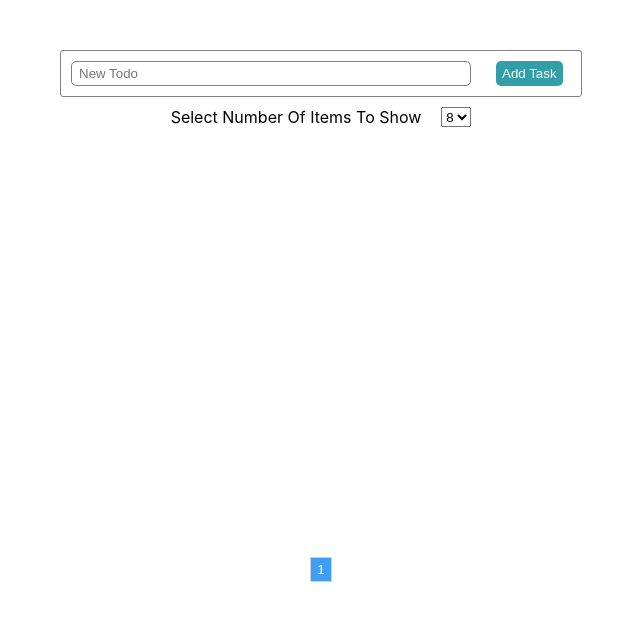
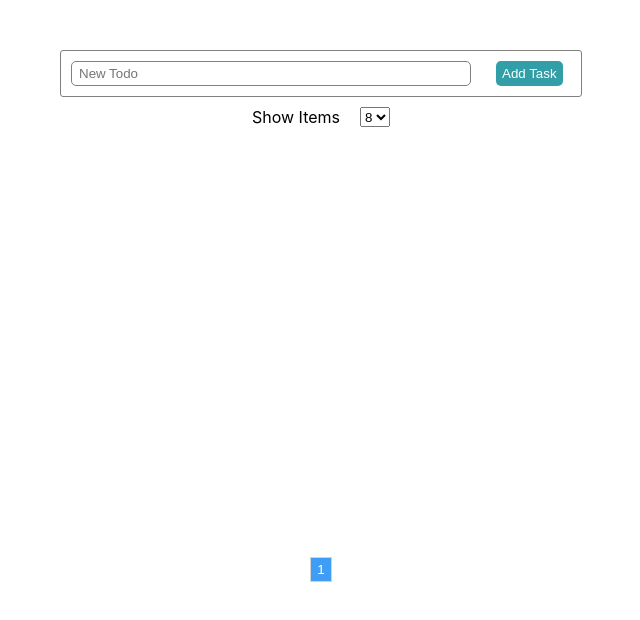
Before and after one commit to gurami98/todo-app-react, a React (Create React App) app: page / in a window 1280 px wide. Shown: the top 620 px of the page, without its empty margins (319-959 px from the left). Built offline with nearby package versions, Linux system fonts and the light colour scheme; the HTML template or start-up script is replaced by a standard one.

Commit message:
complex pagination finish

```diff
--- a/src/App.js
+++ b/src/App.js
@@ -24,32 +24,32 @@ const App = () => {
 
 
 	const handleSubmit = (text) => {
-    let newArr = [...list, {text, done:false, id: new Date().getTime()}]
-    if(text.trim()) {
+		let newArr = [...list, {text, done: false, id: new Date().getTime()}]
+		if (text.trim()) {
 			setList(newArr)
 			let listCount = newArr.length
 			let pageCount = Math.ceil(listCount / itemsToShow)
-      if(listCount === 0) setPageNumbers([1])
-      else if(listCount % itemsToShow === 1) {
+			if (listCount === 0) setPageNumbers([1])
+			else if (listCount % itemsToShow === 1) {
 				setPageNumbers(pageCount)
 				setActive(pageCount)
-        if(pageCount > maxPageNumberLimit){
+				if (pageCount > maxPageNumberLimit) {
 					setMaxPageNumberLimit(pageCount)
 					setMinPageNumberLimit(pageCount - pageNumberLimit + 1)
 				}
 			}
-    }else alert('Enter an item')
+		} else alert('Enter an item')
 	}
 
 	const changePage = (page) => {
 		setActive(page)
-    if(page < pageNumberLimit) {
+		if (page <= pageNumberLimit) {
 			setMaxPageNumberLimit(pageNumberLimit)
 			setMinPageNumberLimit(1)
-    }else if(page >= pageNumbers - pageNumberLimit + 1){
+		} else if (page >= pageNumbers - pageNumberLimit + 1) {
 			setMaxPageNumberLimit(pageNumbers)
 			setMinPageNumberLimit(pageNumbers - pageNumberLimit + 1)
-    }else{
+		} else {
 			setMaxPageNumberLimit(page + 2)
 			setMinPageNumberLimit(page - 2)
 		}
@@ -60,13 +60,21 @@ const App = () => {
 
 	return (
 		<div className="App">
-      <Form handleSubmit={handleSubmit} />
-      <Dropdown listCount={listCount} pageCount={pageCount} setPageNumbers={setPageNumbers} setActive={setActive} itemsToShow={itemsToShow} setItemsToShow={setItemsToShow}/>
-      <List activePage={activePage} pageNumbers={pageNumbers} setPageNumbers={setPageNumbers} setActive={setActive} list={list} setList={setList} itemsToShow={itemsToShow} itemsArr={itemsArr}/>
+			<Form handleSubmit={handleSubmit}/>
+			<Dropdown setPageNumberLimit={setPageNumberLimit} setMaxPageNumberLimit={setMaxPageNumberLimit}
+			          setMinPageNumberLimit={setMinPageNumberLimit} listCount={listCount} pageCount={pageCount}
+			          setPageNumbers={setPageNumbers} setActive={setActive} itemsToShow={itemsToShow}
+			          setItemsToShow={setItemsToShow}/>
+
+
+
+			<List activePage={activePage} pageNumbers={pageNumbers} setPageNumbers={setPageNumbers} setActive={setActive}
+			      list={list} setList={setList} itemsToShow={itemsToShow} itemsArr={itemsArr}/>
 			<Pagination pageNumberLimit={pageNumberLimit} setPageNumberLimit={setPageNumberLimit}
 			            maxPageNumberLimit={maxPageNumberLimit} setMaxPageNumberLimit={setMaxPageNumberLimit}
 			            minPageNumberLimit={minPageNumberLimit} setMinPageNumberLimit={setMinPageNumberLimit}
-        pageCount={pageCount} pageNumbers={pageNumbers} activePage={activePage} setActive={setActive} changePage={changePage}/>
+			            pageCount={pageCount} pageNumbers={pageNumbers} activePage={activePage} setActive={setActive}
+			            changePage={changePage}/>
 		</div>
 );
 }
--- a/src/components/Dropdown.js
+++ b/src/components/Dropdown.js
@@ -11,7 +11,7 @@ const DropDownMenu = styled.select`
 
 `
 
-const Dropdown = ({itemsToShow, setItemsToShow, listCount, pageCount, setPageNumbers, setActive}) => {
+const Dropdown = ({itemsToShow, setItemsToShow, listCount, pageCount, setPageNumbers, setActive, setMaxPageNumberLimit, setMinPageNumberLimit, setPageNumberLimit}) => {
 
 	const changeItemsToShow = (e) => {
 		setItemsToShow(parseInt(e.target.value))
@@ -22,6 +22,8 @@ const Dropdown = ({itemsToShow, setItemsToShow, listCount, pageCount, setPageNum
 		else {
 			setPageNumbers(pageCount)
 			setActive(pageCount)
+			setMaxPageNumberLimit(pageCount)
+			setMinPageNumberLimit(pageCount - 4)
 		}
 	}, [itemsToShow])
 
@@ -29,7 +31,7 @@ const Dropdown = ({itemsToShow, setItemsToShow, listCount, pageCount, setPageNum
 
 	return (
 		<Container>
-			<span>Select Number Of Items To Show</span>
+			<span>Show Items</span>
 			<DropDownMenu value={itemsToShow} onChange={changeItemsToShow}>
 				<option value={2}>2</option>
 				<option value={4}>4</option>
--- a/src/components/Pagination.js
+++ b/src/components/Pagination.js
@@ -51,7 +51,7 @@ const Pagination = ({pageNumberLimit, setPageNumberLimit, maxPageNumberLimit, se
 
 			console.log(pageNumberLimit, activePage, page, minPageNumberLimit, maxPageNumberLimit)
 			console.log("pageCount", pageCount)
-			if(page - 1 >= pageCount - pageNumberLimit + 1){
+			if(page - 1 >= pageCount - pageNumberLimit + 1 && page - 1 > pageNumberLimit){
 				console.log("else if", activePage, pageCount, minPageNumberLimit, maxPageNumberLimit)
 				setMaxPageNumberLimit(pageCount)
 				setMinPageNumberLimit(pageCount - pageNumberLimit + 1)
@@ -64,7 +64,7 @@ const Pagination = ({pageNumberLimit, setPageNumberLimit, maxPageNumberLimit, se
 			else{
 				console.log('else')
 				setMaxPageNumberLimit(pageNumberLimit)
-				setMinPageNumberLimit(minPageNumberLimit - 1)
+				setMinPageNumberLimit(1)
 			}
 		}
 	}
@@ -73,8 +73,13 @@ const Pagination = ({pageNumberLimit, setPageNumberLimit, maxPageNumberLimit, se
 		if(page < pageCount) {
 			setActive(page + 1)
 
-			console.log(pageNumberLimit, minPageNumberLimit, maxPageNumberLimit)
-			if(activePage + 1 > maxPageNumberLimit){
+			console.log(activePage, page, pageNumberLimit, minPageNumberLimit, maxPageNumberLimit)
+		  if(activePage + 1 >= pageCount - pageNumberLimit + 1 && activePage + 1 > pageNumberLimit){
+				console.log("esaa")
+				setMaxPageNumberLimit(pageCount)
+				setMinPageNumberLimit(pageCount - pageNumberLimit + 1)
+			}else if(activePage + 1 > maxPageNumberLimit - 2){
+			  console.log("meore")
 				setMaxPageNumberLimit(page + 3)
 				setMinPageNumberLimit(page - 1)
 			}
@@ -82,12 +87,12 @@ const Pagination = ({pageNumberLimit, setPageNumberLimit, maxPageNumberLimit, se
 	}
 
 	let pageDecrementBtn = null
-	if(minPageNumberLimit > 1){
+	if(minPageNumberLimit > 1 && pageCount > 6){
 		pageDecrementBtn = <PageButton onClick={() => prevPage(activePage)}> &hellip; </PageButton>
 	}
 
 	let pageIncrementBtn = null
-	if(pageNumbers > maxPageNumberLimit){
+	if(pageNumbers > maxPageNumberLimit && pageCount > 6){
 		pageIncrementBtn = <PageButton onClick={() => nextPage(activePage)}> &hellip; </PageButton>
 	}
 
```
Lines whose indentation alone changed are shown as unchanged.
